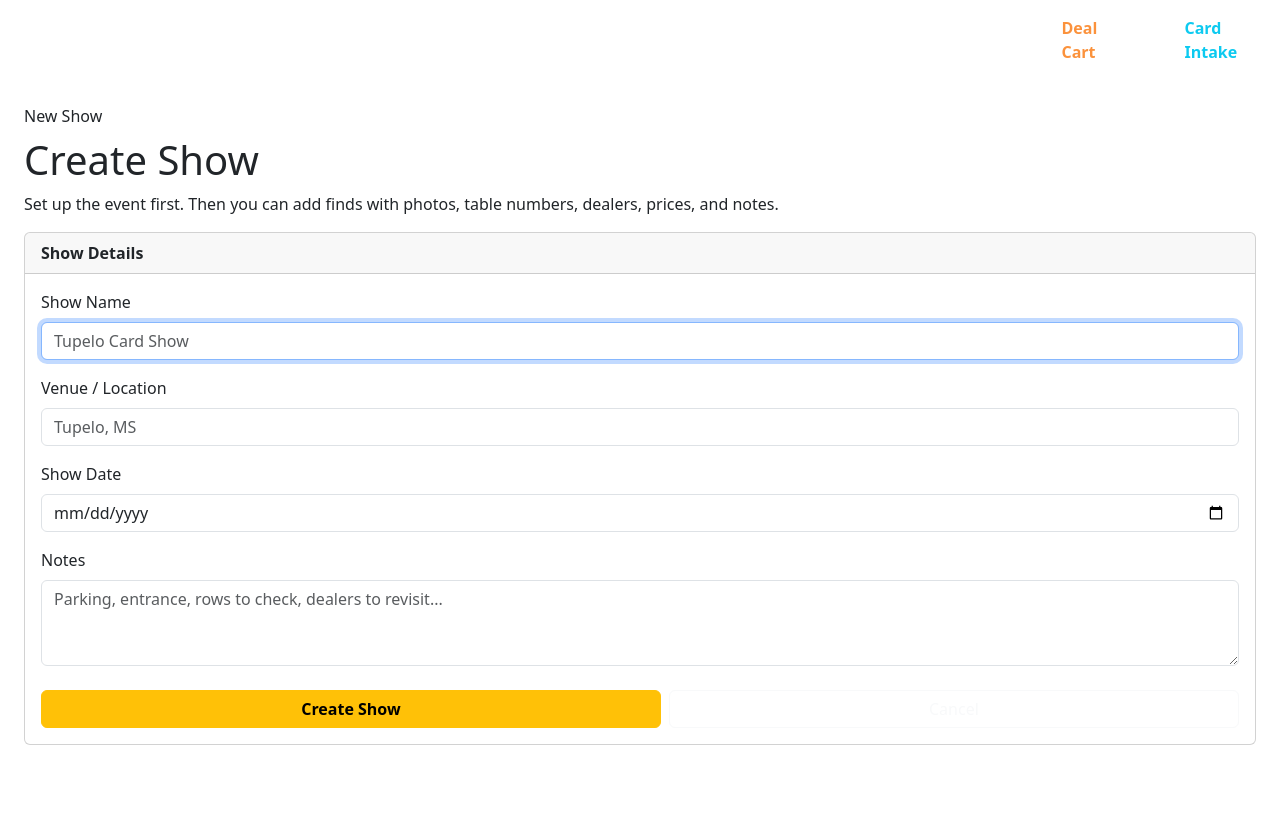
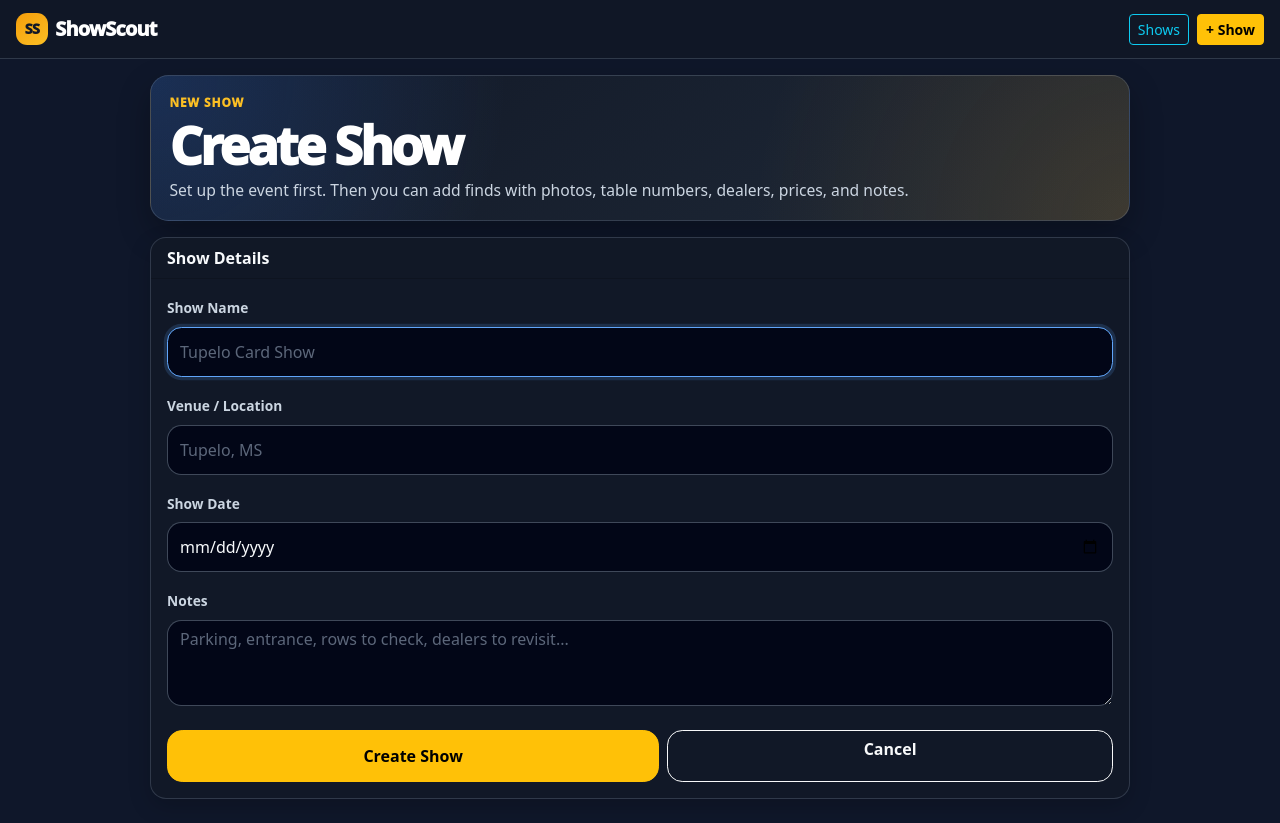
Before and after one commit to BTCDynamics/ShowScout, a Flask app: page /create-show in a window 1280 px wide. Before the commit the page ends 745 px from the top, so only its background shows below. Run offline with Flask 3, Linux system fonts and the light colour scheme.

Commit message:
Describe changes

```diff
--- a/app.py
+++ b/app.py
@@ -92,6 +92,18 @@
         )
         db.session.commit()
 
+    if "grading_company" not in existing_columns:
+        db.session.execute(
+            text("ALTER TABLE find ADD COLUMN grading_company VARCHAR(50)")
+        )
+        db.session.commit()
+
+    if "grade" not in existing_columns:
+        db.session.execute(
+            text("ALTER TABLE find ADD COLUMN grade VARCHAR(20)")
+        )
+        db.session.commit()
+
 
 with app.app_context():
     db.create_all()
@@ -159,6 +171,11 @@
         price_seen = money_value(request.form.get("price_seen"))
         card_type = request.form.get("card_type") or "Raw"
         status = request.form.get("status") or "Interested"
+        grading_company = (request.form.get("grading_company") or "").strip() or None
+        grade = (request.form.get("grade") or "").strip() or None
+        if card_type != "Graded":
+            grading_company = None
+            grade = None
         notes = (request.form.get("notes") or "").strip() or None
         image_filename = save_find_photo(request.files.get("photo"))
 
@@ -169,6 +186,8 @@
             dealer_name=dealer_name,
             price_seen=price_seen,
             card_type=card_type,
+            grading_company=grading_company,
+            grade=grade,
             status=status,
             notes=notes,
         )
--- a/models.py
+++ b/models.py
@@ -24,6 +24,8 @@
     dealer_name = db.Column(db.String(150))
     price_seen = db.Column(db.Float)
     card_type = db.Column(db.String(30), default="Raw")
+    grading_company = db.Column(db.String(50))
+    grade = db.Column(db.String(20))
     notes = db.Column(db.Text)
 
     status = db.Column(db.String(30), default="Interested")
--- a/templates/base.html
+++ b/templates/base.html
@@ -2,101 +2,230 @@
 <html lang="en">
 <head>
     <meta charset="utf-8">
-    <meta name="viewport" content="width=device-width, initial-scale=1">
-    <title>{% block title %}CardDesk{% endblock %}</title>
+    <meta name="viewport" content="width=device-width, initial-scale=1, viewport-fit=cover">
+    <meta name="theme-color" content="#0f172a">
+    <meta name="apple-mobile-web-app-capable" content="yes">
+    <meta name="apple-mobile-web-app-status-bar-style" content="black-translucent">
+    <meta name="apple-mobile-web-app-title" content="ShowScout">
+    <meta name="mobile-web-app-capable" content="yes">
+    <title>{% block title %}ShowScout{% endblock %}</title>
+    <link rel="manifest" href="{{ url_for('static', filename='manifest.webmanifest') }}">
+    <link rel="apple-touch-icon" href="{{ url_for('static', filename='icons/showscout-icon-180.png') }}">
+    <link rel="icon" type="image/png" sizes="192x192" href="{{ url_for('static', filename='icons/showscout-icon-192.png') }}">
     <link href="https://cdn.jsdelivr.net/npm/bootstrap@5.3.3/dist/css/bootstrap.min.css" rel="stylesheet">
-    <link href="{{ url_for('static', filename='css/carddesk.css') }}" rel="stylesheet">
     <style>
-        .nav-link-active-page {
-            color: #fbbf24 !important;
-            font-weight: 800 !important;
+        :root {
+            --ss-bg: #0f172a;
+            --ss-panel: #111827;
+            --ss-panel-2: #1f2937;
+            --ss-border: rgba(148, 163, 184, .24);
+            --ss-muted: #94a3b8;
+            --ss-text: #f8fafc;
+            --ss-gold: #fbbf24;
+            --ss-blue: #38bdf8;
         }
 
-        .nav-link-deal-cart {
-            color: #fb923c !important;
-            font-weight: 800 !important;
+        * {
+            -webkit-tap-highlight-color: transparent;
         }
 
-        .nav-link-deal-cart:hover,
-        .nav-link-deal-cart:focus {
-            color: #fdba74 !important;
+        body {
+            min-height: 100vh;
+            background: var(--ss-bg);
+            color: var(--ss-text);
+            padding-bottom: env(safe-area-inset-bottom);
+        }
+
+        .ss-navbar {
+            position: sticky;
+            top: 0;
+            z-index: 1020;
+            background: rgba(17, 24, 39, .96);
+            backdrop-filter: blur(10px);
+            border-bottom: 1px solid var(--ss-border);
+        }
+
+        .ss-brand {
+            font-weight: 950;
+            letter-spacing: -.04em;
+            color: #ffffff !important;
+        }
+
+        .ss-brand-mark {
+            display: inline-grid;
+            place-items: center;
+            width: 2rem;
+            height: 2rem;
+            margin-right: .45rem;
+            border-radius: .7rem;
+            background: linear-gradient(145deg, #f59e0b, #fbbf24);
+            color: #111827;
+            font-size: .9rem;
+            font-weight: 950;
+        }
+
+        .ss-page {
+            max-width: 980px;
+            margin: 0 auto;
+        }
+
+        .ss-hero {
+            border-radius: 1.15rem;
+            padding: 1.15rem;
+            background:
+                radial-gradient(circle at top left, rgba(59, 130, 246, .22), transparent 36%),
+                radial-gradient(circle at bottom right, rgba(245, 158, 11, .14), transparent 38%),
+                linear-gradient(145deg, #111827, #1f2937);
+            border: 1px solid var(--ss-border);
+            box-shadow: 0 .85rem 2rem rgba(0,0,0,.28);
+        }
+
+        .ss-kicker {
+            color: var(--ss-gold);
+            font-size: .74rem;
+            font-weight: 950;
+            letter-spacing: .08em;
+            text-transform: uppercase;
+        }
+
+        .ss-title {
+            color: #ffffff;
+            font-size: clamp(2rem, 11vw, 3.25rem);
+            font-weight: 950;
+            letter-spacing: -.055em;
+            line-height: .98;
+        }
+
+        .ss-subtitle {
+            color: #cbd5e1;
+            font-size: .98rem;
+            line-height: 1.45;
+        }
+
+        .ss-card {
+            background: var(--ss-panel);
+            border: 1px solid var(--ss-border);
+            border-radius: 1rem;
+            color: var(--ss-text);
+            box-shadow: 0 .5rem 1.4rem rgba(0,0,0,.18);
+        }
+
+        .ss-muted {
+            color: var(--ss-muted);
+        }
+
+        .ss-mobile-action-bar {
+            position: sticky;
+            bottom: 0;
+            z-index: 1010;
+            margin: 1rem -.75rem -1rem;
+            padding: .75rem .75rem calc(.75rem + env(safe-area-inset-bottom));
+            background: linear-gradient(180deg, rgba(15, 23, 42, .05), rgba(15, 23, 42, .98) 22%);
+            backdrop-filter: blur(10px);
+        }
+
+        .ss-big-btn {
+            min-height: 52px;
+            border-radius: .95rem;
+            font-weight: 900;
+        }
+
+        .ss-show-row {
+            display: block;
+            padding: 1rem;
+            border-radius: 1rem;
+            color: #f8fafc !important;
+            text-decoration: none !important;
+            background: linear-gradient(145deg, #172033, #202b3a);
+            border: 1px solid rgba(148, 163, 184, .18);
+        }
+
+        .ss-show-row + .ss-show-row {
+            margin-top: .75rem;
+        }
+
+        .ss-show-row:active {
+            transform: scale(.99);
+        }
+
+        .form-control,
+        .form-select,
+        textarea.form-control {
+            min-height: 50px;
+            background-color: #020617;
+            border-color: rgba(148, 163, 184, .35);
+            color: #f8fafc;
+            border-radius: .9rem;
+            font-size: 1rem;
+        }
+
+        textarea.form-control {
+            min-height: auto;
+        }
+
+        .form-control:focus,
+        .form-select:focus,
+        textarea.form-control:focus {
+            background-color: #020617;
+            color: #f8fafc;
+            border-color: #60a5fa;
+            box-shadow: 0 0 0 .2rem rgba(96, 165, 250, .16);
+        }
+
+        .form-control::placeholder,
+        textarea.form-control::placeholder {
+            color: rgba(148, 163, 184, .62);
+        }
+
+        .form-label {
+            font-weight: 850;
+            color: #cbd5e1;
+            font-size: .86rem;
+        }
+
+        .ss-soft-panel {
+            border-radius: 1rem;
+            padding: .85rem;
+            background: rgba(15, 23, 42, .55);
+            border: 1px solid rgba(148, 163, 184, .18);
+        }
+
+        @media (max-width: 575.98px) {
+            .ss-nav-actions .btn {
+                padding: .35rem .55rem;
+                font-size: .78rem;
+            }
+
+            main.container-fluid {
+                padding-left: .85rem !important;
+                padding-right: .85rem !important;
+            }
+
+            .ss-hero {
+                padding: 1rem;
+            }
+
+            .ss-card .card-body {
+                padding: .9rem;
+            }
         }
     </style>
 </head>
 <body>
-{% if request.endpoint != 'home' %}
-<nav class="navbar navbar-expand-lg navbar-dark cw-navbar mb-4">
-    <div class="container-fluid">
-        <a class="navbar-brand fw-bold d-flex align-items-center" href="{{ url_for('home') }}"><span class="cw-brand-mark">CD</span>CardDesk</a>
-        <button class="navbar-toggler" type="button" data-bs-toggle="collapse" data-bs-target="#mainNav">
-            <span class="navbar-toggler-icon"></span>
-        </button>
-        <div class="collapse navbar-collapse" id="mainNav">
-            <ul class="navbar-nav me-auto mb-2 mb-lg-0">
-                <li class="nav-item">
-                    <a class="nav-link" href="{{ url_for('home') }}">Home</a>
-                </li>
-
-                <li class="nav-item">
-                    <a class="nav-link {% if request.endpoint == 'dealer_hub' %}nav-link-active-page{% endif %}" href="{{ url_for('dealer_hub') }}">Dealer Hub</a>
-                </li>
-
-                <li class="nav-item">
-                    <a class="nav-link {% if request.endpoint == 'dashboard' %}nav-link-active-page{% endif %}" href="{{ url_for('dashboard') }}">Business Dashboard</a>
-                </li>
-
-                <li class="nav-item ms-lg-3">
-                    <a class="nav-link" href="{{ url_for('cards') }}">Cards</a>
-                </li>
-
-                <li class="nav-item">
-                    <a class="nav-link" href="{{ url_for('storage_explorer') }}">Storage</a>
-                </li>
-
-                <li class="nav-item">
-                    <a class="nav-link" href="{{ url_for('fulfillment_queue') }}">Fulfillment</a>
-                </li>
-
-                <li class="nav-item ms-lg-3">
-                    <a class="nav-link position-relative {% if health_issue_count %}text-primary fw-bold{% endif %}" href="{{ url_for('inventory_health') }}">
-                        Inventory Health
-                        {% if health_issue_count %}
-                            <span class="position-absolute top-0 start-100 translate-middle badge rounded-pill bg-primary">
-                                {{ health_issue_count }}
-                            </span>
-                        {% endif %}
+<nav class="navbar navbar-dark ss-navbar mb-3">
+    <div class="container-fluid px-3">
+        <a class="navbar-brand ss-brand d-flex align-items-center" href="{{ url_for('home') }}">
+            <span class="ss-brand-mark">SS</span>ShowScout
         </a>
-                </li>
-
-                <li class="nav-item">
-                    <a class="nav-link" href="{{ url_for('inventory_aging') }}">Inventory Aging</a>
-                </li>
-
-                <li class="nav-item">
-                    <a class="nav-link" href="{{ url_for('comp_refresh') }}">Update Comps</a>
-                </li>
-
-                <li class="nav-item ms-lg-3">
-                    <a class="nav-link nav-link-deal-cart position-relative" href="{{ url_for('deal_cart') }}">
-                        Deal Cart
-                        {% if deal_cart_count %}
-                            <span class="position-absolute top-0 start-100 translate-middle badge rounded-pill bg-danger">
-                                {{ deal_cart_count }}
-                            </span>
-                        {% endif %}
-                    </a>
-                </li>
-
-                <li class="nav-item ms-lg-5 mt-2 mt-lg-0">
-                    <a class="nav-link fw-bold text-info" href="{{ url_for('intake_tools') }}">Card Intake</a>
-                </li>
-            </ul>
+        <div class="d-flex gap-2 ss-nav-actions">
+            <a class="btn btn-sm btn-outline-info" href="{{ url_for('home') }}">Shows</a>
+            <a class="btn btn-sm btn-warning fw-bold" href="{{ url_for('create_show') }}">+ Show</a>
         </div>
     </div>
 </nav>
-{% endif %}
 
-<main class="container-fluid px-3 px-lg-4 pb-5">
+<main class="container-fluid px-3 pb-4">
+    <div class="ss-page">
         {% with messages = get_flashed_messages() %}
             {% if messages %}
                 {% for message in messages %}
@@ -109,6 +238,7 @@
         {% endwith %}
 
         {% block content %}{% endblock %}
+    </div>
 </main>
 
 <script src="https://cdn.jsdelivr.net/npm/bootstrap@5.3.3/dist/js/bootstrap.bundle.min.js"></script>
--- a/templates/show_detail.html
+++ b/templates/show_detail.html
@@ -53,6 +53,9 @@
 
                             <div class="mt-2 d-flex flex-wrap gap-2">
                                 <span class="badge text-bg-secondary">{{ find.card_type or 'Raw' }}</span>
+                                {% if find.card_type == 'Graded' and (find.grading_company or find.grade) %}
+                                    <span class="badge text-bg-info">{{ find.grading_company or 'Graded' }}{% if find.grade %} {{ find.grade }}{% endif %}</span>
+                                {% endif %}
                                 <span class="badge {% if find.status == 'Bought' %}text-bg-success{% elif find.status == 'Passed' %}text-bg-secondary{% else %}text-bg-warning{% endif %}">
                                     {{ find.status or 'Interested' }}
                                 </span>
```
Also changed, not shown: templates/add_find.html (+45 -1 lines), templates/find_detail.html (+13 -0 lines), 2 other files. Lines whose indentation alone changed are shown as unchanged.
